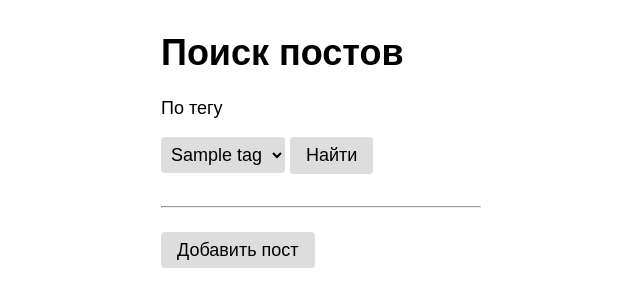
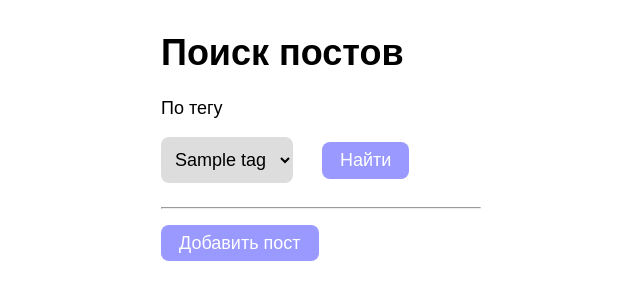
Before and after one commit to milkyway03/homework13, a Flask app: template templates/index.html in a window 1280 px wide. Shown: the top 307 px of the page, without its empty margins (319-959 px from the left). Run offline with Flask 2, Linux system fonts and the light colour scheme; the template is opened without the code that fills it: most values are stand-ins (such as "Sample title", 1, 10 or a date in 2020).

Commit message:
Add files via upload

```diff
--- a/static/style.css
+++ b/static/style.css
@@ -3,7 +3,24 @@
 body {
     font-family: arial;
     font-size: 18px;
-}
+    }
+.tag-search{
+    color: black;
+    font-style: italic;
+    font-weight: bold;
+    margin-right: 12px;
+    margin-bottom: 12px;
+    }
+.tag-posts{
+    color: black;
+    font-style: italic;
+    font-weight: bold;
+    margin-right: 12px;
+    margin-bottom: 12px;
+    margin-top: 12px;
+    position: relative;
+    left: 20%;
+    }
 
 main {
     margin: 32px auto;
@@ -11,14 +28,15 @@ main {
 }
 
 hr {
-    margin: 32px 0;
+    margin: 24px 0;
 }
 
 select {
-    padding: 7px 6px;
+    padding: 12px 10px;
     background-color: #ddd;
+    margin-right: 24px;
     border:none;
-    border-radius: 4px;
+    border-radius: 8px;
     font-size: 18px;
 }
 
@@ -42,11 +60,12 @@ a {
 /* Селекторы по классам */
 
 .button {
-    background-color: #ddd;
-    padding: 8px 16px;
+    background-color: #9999FF;
+    padding: 8px 18px;
     text-decoration: none;
-    color: black;
+    color: white;
     border:none;
-    border-radius: 4px;
+    border-radius: 8px;
     font-size: 18px;
+
 }
```
